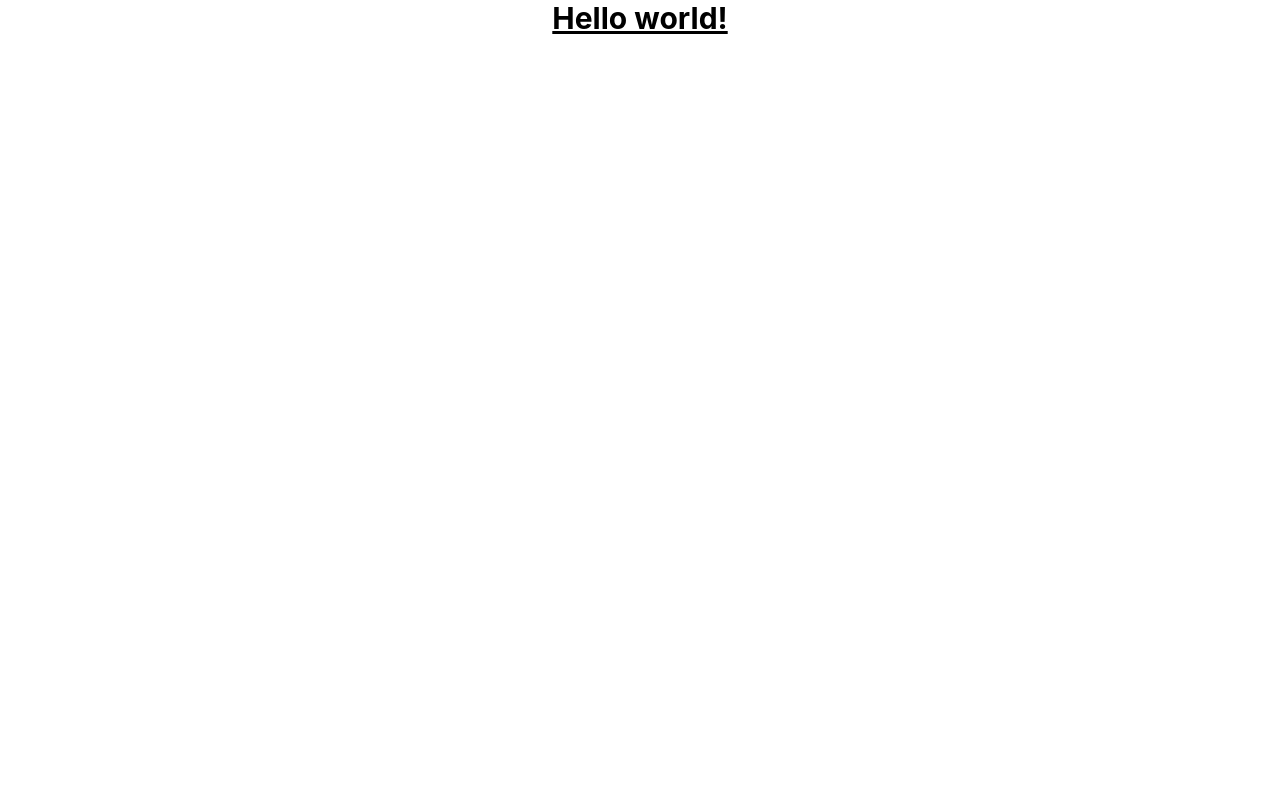
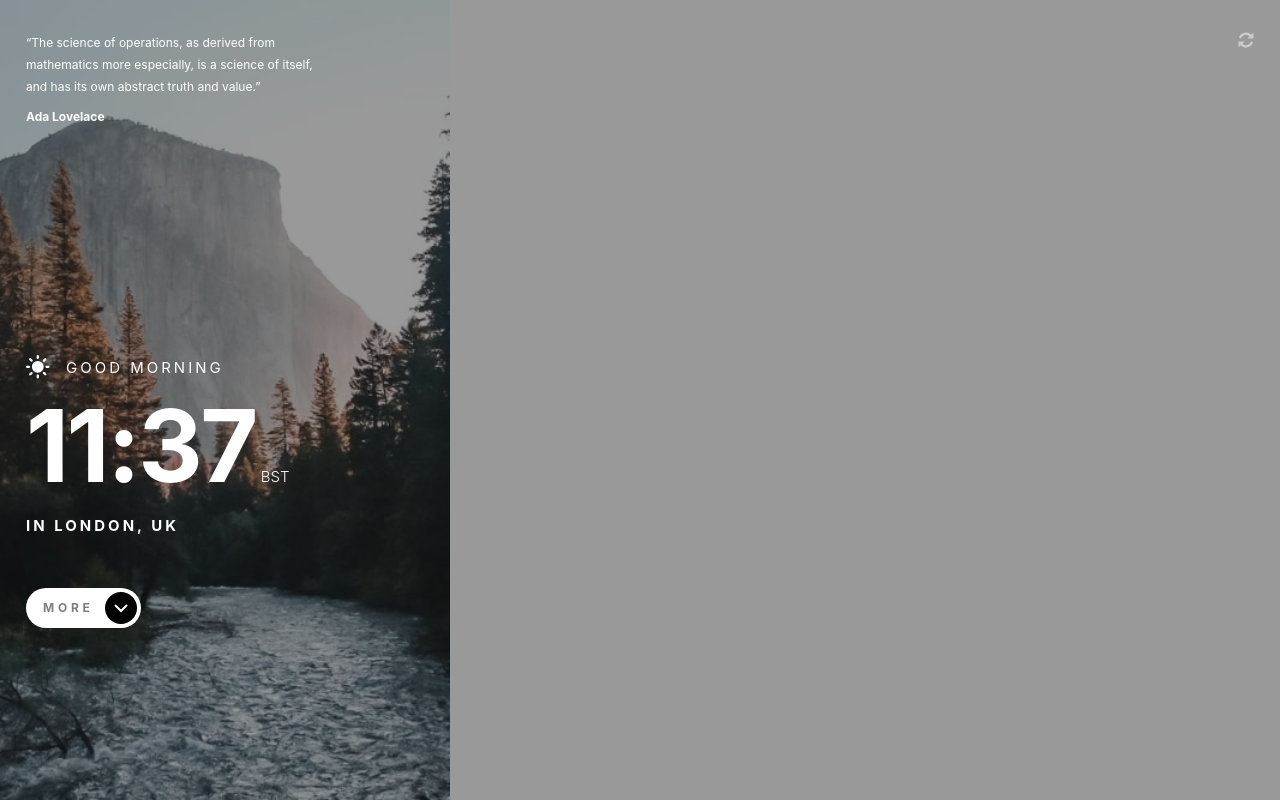
Before and after one commit to roodhouse/frontend-mentor-clock, a React (Create React App) app: page / in a window 1280 px wide. Built offline with nearby package versions, Linux system fonts and the light colour scheme.

Commit message:
top copy button components

```diff
--- a/src/App.js
+++ b/src/App.js
@@ -1,11 +1,27 @@
 import './App.css';
+import Top from './components/Top'
+import Copy from './components/Copy'
+import Button from './components/Button'
+
+// setup popup as final component
 
 function App() {
   return (
-    <div className="App">
-      <h1 className="text-3xl font-bold underline">
-      Hello world!
-    </h1>
+    <div className="App h-screen" id='app'>
+     <div id='mainWrapper' className='h-full bg-[url("../src/assets/mobile/bg-image-daytime.jpg")] bg-no-repeat bg-contain'>
+      <div id='mainContainer' className='h-full pt-8 px-[26px] pb-10 bg-black bg-opacity-40'>
+        <div id='topWrapper'>
+          <Top />
+        </div>
+        <div id='copyWrapper' className='mt-[227px] mb-12'>
+          <Copy />
+        </div>
+        <div id='buttonWrapper'>
+          <Button />
+        </div>
+      </div>
+
+     </div>
     </div>
   );
 }
--- /dev/null
+++ b/src/components/Button.jsx
@@ -0,0 +1,19 @@
+import React from 'react'
+import ArrowDown from '../assets/desktop/icon-arrow-down.svg'
+
+function Button() {
+  return (
+    <>
+        <div id="buttonContainer" className='flex w-[115px] bg-white rounded-[28px] justify-between items-center pt-1 pr-1 pb-1 pl-[17px]'>
+            <div id="buttonText" className='text-black text-xs font-bold leading-[14px] tracking-[3.75px] uppercase opacity-50'>
+                <p>MORE</p>
+            </div>
+            <div id="buttonIcon" className='w-8 h-8 bg-black rounded-[50%] flex justify-center items-center'>
+                <img src={ArrowDown} alt="More" />
+            </div>
+        </div>
+    </>
+  )
+}
+
+export default Button
--- /dev/null
+++ b/src/components/Copy.jsx
@@ -0,0 +1,29 @@
+import React from 'react'
+
+function Copy() {
+  return (
+    <>
+        <div id="copyContainer">
+            <div id="greeting" className='flex mb-4'>
+                <div id="greetingIcon" className='w-6 h-6 bg-[url("../src/assets/desktop/icon-sun.svg")] mr-4' />
+                <div id="greetingCopy" className='text-white text-[15px] font-normal uppercase tracking-[3px] leading-[25px]'>
+                    <p>Good Morning</p>
+                </div>
+            </div>
+            <div id="time" className='flex items-baseline mb-4'>
+                <div id="theTime" className='text-white text-[100px] font-bold leading-[100px] tracking-[-2.5px] text-left mr-[5px]'>
+                    <p>11:37</p>
+                </div>
+                <div id="timeZone" className='text-white text-[15px] leading-7 uppercase font-light'>
+                    <p>BST</p>
+                </div>
+            </div>
+            <div id="place" className='text-white text-[15px] font-bold leading-7 tracking-[3px] uppercase text-left'>
+                <p>In London, UK</p>
+            </div>
+        </div>
+    </>
+  )
+}
+
+export default Copy
--- /dev/null
+++ b/src/components/Top.jsx
@@ -0,0 +1,24 @@
+import React from 'react'
+import Refresh from '../assets/desktop/icon-refresh.svg'
+
+function Top() {
+  return (
+    <>
+        <div id="topContainer" className='flex justify-between'>
+            <div id="quoteContainer" className='flex flex-col w-[290px]'>
+                <div id="quote" className='text-white text-xs font-normal leading-[22px] text-left mb-2'>
+                    <p>“The science of operations, as derived from mathematics more especially, is a science of itself, and has its own abstract truth and value.”</p>
+                </div>
+                <div id="author" className='text-white text-xs font-bold leading-[22px] text-left'>
+                    <p>Ada Lovelace</p>
+                </div>
+            </div>
+            <div id="refreshContainer" className=''>
+                <img src={Refresh} alt="refresh" className='w-4 h-4' />
+            </div>
+        </div>
+    </>
+  )
+}
+
+export default Top
--- a/src/index.css
+++ b/src/index.css
@@ -2,7 +2,7 @@
 @tailwind components;
 @tailwind utilities;
 
-@import url('https://fonts.googleapis.com/css2?family=Inter:wght@400;700&display=swap');
+@import url('https://fonts.googleapis.com/css2?family=Inter:wght@300;400;700&display=swap');
 
 body {
   margin: 0;
```
